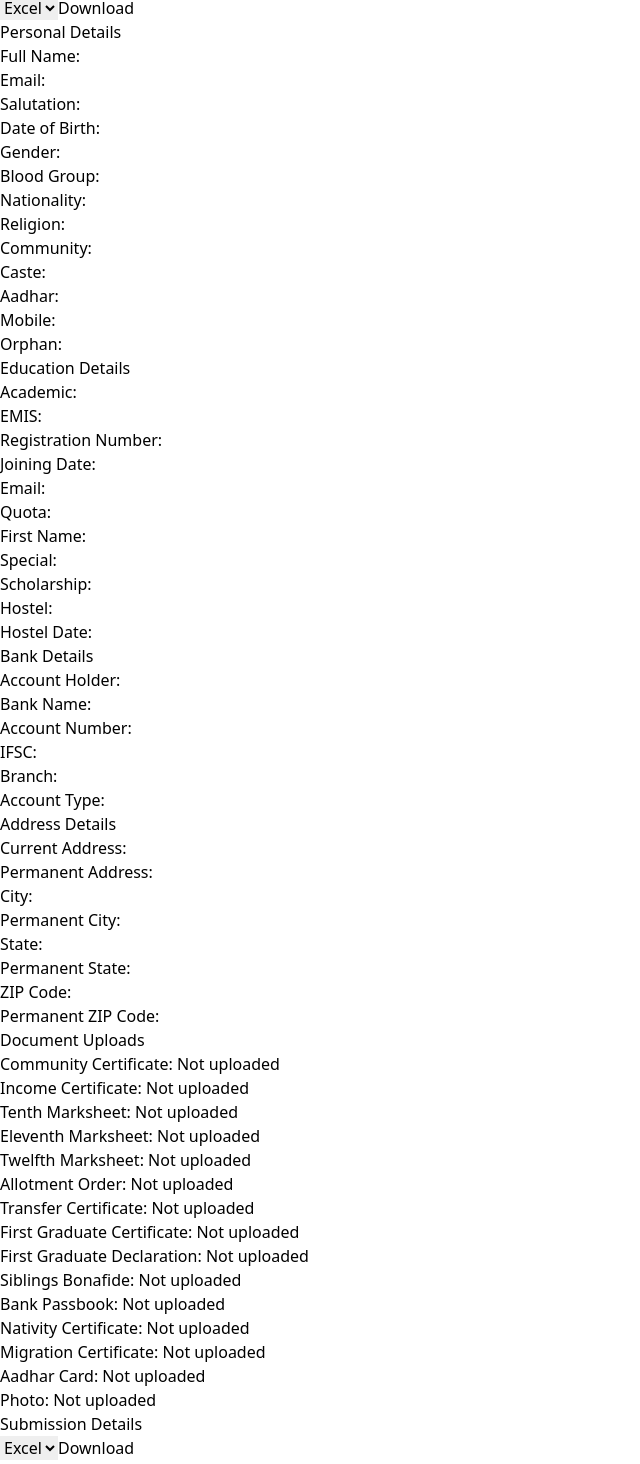
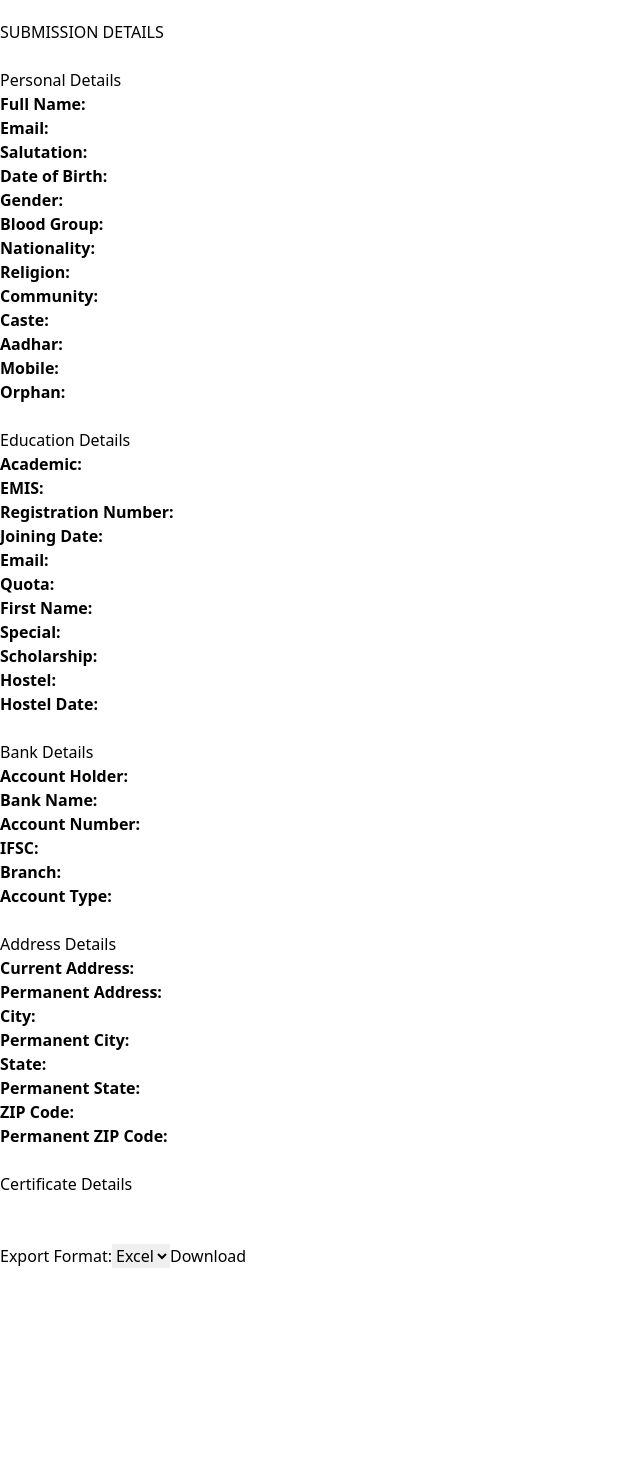
Before and after one commit to Bharathi2005/UMIS, a React (Vite) app in the folder umis_details/: page /submission in a window 1280 px wide. Shown: the part 532-1996 px from the top of the page, without its empty margins (0-640 px from the left). After the commit the page ends 1800 px from the top, so only its background shows below. Built offline with nearby package versions, Linux system fonts and the light colour scheme.

Commit message:
submission alignment

```diff
--- a/umis_details/src/App.jsx
+++ b/umis_details/src/App.jsx
@@ -22,7 +22,7 @@ const App = () => {
           <MainLayout />
         </div>
       </Router>
-      <Submission/>
+
     </FormProvider>
   );
 };
--- a/umis_details/src/pages/Certificates.jsx
+++ b/umis_details/src/pages/Certificates.jsx
@@ -51,21 +51,21 @@ const Certificates = () => {
               <div className="grid-container">
                 {/* Each certificate field */}
                 {[
-                  { label: 'Community Certificate', name: 'communityCertificate' },
-                  { label: 'Income Certificate', name: 'incomeCertificate' },
-                  { label: '10th Marksheet', name: 'tenthMarksheet' },
-                  { label: '11th Marksheet', name: 'eleventhMarksheet' },
-                  { label: '12th Marksheet', name: 'twelfthMarksheet' },
-                  { label: 'Allotment Order', name: 'allotmentOrder' },
-                  { label: 'Transfer Certificate', name: 'transferCertificate' },
-                  { label: 'First Graduate Certificate', name: 'firstGraduateCertificate' },
-                  { label: 'First Graduate Declaration', name: 'firstGraduateDeclaration' },
-                  { label: "Sibling's Bonafide (If 1st Graduate)", name: 'siblingsBonafide' },
-                  { label: 'Bank Passbook', name: 'bankPassbook' },
-                  { label: 'Nativity Certificate', name: 'nativityCertificate' },
-                  { label: 'Migration Certificate', name: 'migrationCertificate' },
-                  { label: 'Aadhar Card', name: 'aadharCard' },
-                  { label: 'Photo', name: 'photo', accept: '.jpg, .jpeg, .png' },
+                  { label: 'Community Certificate', name: 'Community Certificate' },
+                  { label: 'Income Certificate', name: 'Income Certificate' },
+                  { label: '10th Marksheet', name: 'Tenth Marksheet' },
+                  { label: '11th Marksheet', name: 'Eleventh Marksheet' },
+                  { label: '12th Marksheet', name: 'Twelfth Marksheet' },
+                  { label: 'Allotment Order', name: 'Allotment Order' },
+                  { label: 'Transfer Certificate', name: 'Transfer Certificate' },
+                  { label: 'First Graduate Certificate', name: 'First Graduate Certificate' },
+                  { label: 'First Graduate Declaration', name: 'First Graduate Declaration' },
+                  { label: "Sibling's Bonafide (If 1st Graduate)", name: 'Sibling Bonafide' },
+                  { label: 'Bank Passbook', name: 'Passbook' },
+                  { label: 'Nativity Certificate', name: 'Nativity Certificate' },
+                  { label: 'Migration Certificate', name: 'Migration Certificate' },
+                  { label: 'Aadhar Card', name: 'Aadhar Card' },
+                  { label: 'Photo', name: 'Photo', accept: '.jpg, .jpeg, .png' },
                 ].map((item, index) => (
                   <div key={index} className="input-field mb-4">
                     <label className="block mb-2 font-semibold">{item.label}</label>
--- a/umis_details/src/pages/Submission.jsx
+++ b/umis_details/src/pages/Submission.jsx
@@ -1,173 +1,3 @@
-// import React, { useContext } from 'react';
-// import { FormContext } from '../context/FormContext';
-// import * as XLSX from "xlsx";
-
-// const Submission = () => {
-// const { formData } = useContext(FormContext);
-// console.log(formData);
-// const { personalData, educationData, bankData, addressData, certificateData } = formData;
-
-// const exportToExcel = () => {
-// // Prepare data for Excel with headings
-// const data = [
-// {
-// "Full Name": personalData.fullnames,
-// "Email": personalData.email,
-// "Salutation": personalData.salutation,
-// "Date of Birth": personalData.dob,
-// "Gender": personalData.gender,
-// "Blood Group": personalData.blood,
-// "Nationality": personalData.nationality,
-// "Religion": personalData.religion,
-// "Community": personalData.community,
-// "Caste": personalData.caste,
-// "Aadhar": personalData.aadhar,
-// "Mobile": personalData.mobile,
-// "Orphan": personalData.orphan,
-// },
-// {
-// "Academic": educationData.academic,
-// "EMIS": educationData.emis,
-// "Registration Number": educationData.regno,
-// "Joining Date": educationData.joining,
-// "Email": educationData.mail,
-// "Quota": educationData.quota,
-// "First Name": educationData.first,
-// "Special": educationData.special,
-// "Scholarship": educationData.scholarship,
-// "Hostel": educationData.hostel,
-// "Hostel Date": educationData.hosteldate,
-// },
-// {
-// "Account Holder": bankData.accountHolder,
-// "Bank Name": bankData.bankName,
-// "Account Number": bankData.accountNumber,
-// "IFSC": bankData.ifsc,
-// "Branch": bankData.branch,
-// "Account Type": bankData.accountType,
-// },
-// {
-// "Current Address": addressData.currentAddress,
-// "Permanent Address": addressData.permanentAddress,
-// "City": addressData.city,
-// "Permanent City": addressData.permanentCity,
-// "State": addressData.state,
-// "Permanent State": addressData.permanentState,
-// "ZIP Code": addressData.zip,
-// "Permanent ZIP Code": addressData.permanentZip,
-// },
-// {
-// // Assuming each certificate has a name property
-// ...Object.fromEntries(
-// Object.entries(certificateData).map(([key, value]) => [
-// key.replace(/([A-Z])/g, ' $1'), // Format camelCase to spaced words
-// value ? value.name : 'Not uploaded'
-// ])
-// ),
-// }
-// ];
-
-// // Create a new workbook
-// const workbook = XLSX.utils.book_new();
-
-// // Convert JSON data to a worksheet
-// const worksheet = XLSX.utils.json_to_sheet(data);
-
-// // Append the worksheet to the workbook
-// XLSX.utils.book_append_sheet(workbook, worksheet, 'Form Data');
-
-// // Export the workbook as an Excel file
-// XLSX.writeFile(workbook, 'form_data.xlsx');
-// };
-
-// return (
-// <div>
-// <div>
-// <h2>Submission Details</h2>
-// {/* Your existing code for displaying form data */}
-
-// <button onClick={exportToExcel}>Export to Excel</button>
-// </div>
-// <div>
-// <h2>Personal Details</h2>
-// <div>
-// <p>Full Name: {personalData.fullnames}</p>
-// <p>Email: {personalData.email}</p>
-// <p>Salutation: {personalData.salutation}</p>
-// <p>Date of Birth: {personalData.dob}</p>
-// <p>Gender: {personalData.gender}</p>
-// <p>Blood Group: {personalData.blood}</p>
-// <p>Nationality: {personalData.nationality}</p>
-// <p>Religion: {personalData.religion}</p>
-// <p>Community: {personalData.community}</p>
-// <p>Caste: {personalData.caste}</p>
-// <p>Aadhar: {personalData.aadhar}</p>
-// <p>Mobile: {personalData.mobile}</p>
-// <p>Orphan: {personalData.orphan}</p>
-// </div>
-
-// <h2>Education Details</h2>
-// <div>
-// <p>Academic: {educationData.academic}</p>
-// <p>EMIS: {educationData.emis}</p>
-// <p>Registration Number: {educationData.regno}</p>
-// <p>Joining Date: {educationData.joining}</p>
-// <p>Email: {educationData.mail}</p>
-// <p>Quota: {educationData.quota}</p>
-// <p>First Name: {educationData.first}</p>
-// <p>Special: {educationData.special}</p>
-// <p>Scholarship: {educationData.scholarship}</p>
-// <p>Hostel: {educationData.hostel}</p>
-// <p>Hostel Date: {educationData.hosteldate}</p>
-// </div>
-
-// <h2>Bank Details</h2>
-// <div>
-// <p>Account Holder: {bankData.accountHolder}</p>
-// <p>Bank Name: {bankData.bankName}</p>
-// <p>Account Number: {bankData.accountNumber}</p>
-// <p>IFSC: {bankData.ifsc}</p>
-// <p>Branch: {bankData.branch}</p>
-// <p>Account Type: {bankData.accountType}</p>
-// </div>
-
-// <h2>Address Details</h2>
-// <div>
-// <p>Current Address: {addressData.currentAddress}</p>
-// <p>Permanent Address: {addressData.permanentAddress}</p>
-// <p>City: {addressData.city}</p>
-// <p>Permanent City: {addressData.permanentCity}</p>
-// <p>State: {addressData.state}</p>
-// <p>Permanent State: {addressData.permanentState}</p>
-// <p>ZIP Code: {addressData.zip}</p>
-// <p>Permanent ZIP Code: {addressData.permanentZip}</p>
-// </div>
-
-// <h2>Document Uploads</h2>
-// <div>
-// <p>Community Certificate: {certificateData.communityCertificate ? certificateData.communityCertificate.name : "Not uploaded"}</p>
-// <p>Income Certificate: {certificateData.incomeCertificate ? certificateData.incomeCertificate.name : "Not uploaded"}</p>
-// <p>Tenth Marksheet: {certificateData.tenthMarksheet ? certificateData.tenthMarksheet.name : "Not uploaded"}</p>
-// <p>Eleventh Marksheet: {certificateData.eleventhMarksheet ? certificateData.eleventhMarksheet.name : "Not uploaded"}</p>
-// <p>Twelfth Marksheet: {certificateData.twelfthMarksheet ? certificateData.twelfthMarksheet.name : "Not uploaded"}</p>
-// <p>Allotment Order: {certificateData.allotmentOrder ? certificateData.allotmentOrder.name : "Not uploaded"}</p>
-// <p>Transfer Certificate: {certificateData.transferCertificate ? certificateData.transferCertificate.name : "Not uploaded"}</p>
-// <p>First Graduate Certificate: {certificateData.firstGraduateCertificate ? certificateData.firstGraduateCertificate.name : "Not uploaded"}</p>
-// <p>First Graduate Declaration: {certificateData.firstGraduateDeclaration ? certificateData.firstGraduateDeclaration.name : "Not uploaded"}</p>
-// <p>Siblings Bonafide: {certificateData.siblingsBonafide ? certificateData.siblingsBonafide.name : "Not uploaded"}</p>
-// <p>Bank Passbook: {certificateData.bankPassbook ? certificateData.bankPassbook.name : "Not uploaded"}</p>
-// <p>Nativity Certificate: {certificateData.nativityCertificate ? certificateData.nativityCertificate.name : "Not uploaded"}</p>
-// <p>Migration Certificate: {certificateData.migrationCertificate ? certificateData.migrationCertificate.name : "Not uploaded"}</p>
-// <p>Aadhar Card: {certificateData.aadharCard ? certificateData.aadharCard.name : "Not uploaded"}</p>
-// <p>Photo: {certificateData.photo ? certificateData.photo.name : "Not uploaded"}</p>
-// </div>
-// </div>
-// </div>
-// );
-// };
-
-// export default Submission;
-
 import React, { useContext } from "react";
 import { FormContext } from "../context/FormContext";
 import * as XLSX from "xlsx"; // For Excel export
@@ -194,7 +24,6 @@ const Submission = () => {
   };
 
   const exportToExcel = () => {
- // Prepare data for Excel with headings
     const data = [
       {
         "Full Name": personalData.fullnames,
@@ -245,37 +74,27 @@ const Submission = () => {
       {
         ...Object.fromEntries(
           Object.entries(certificateData).map(([key, value]) => [
- key.replace(/([A-Z])/g, " $1"), // Format camelCase to spaced words
+            key.replace(/([A-Z])/g, " $1"),
             value ? value.name : "Not uploaded",
           ])
         ),
       },
     ];
 
- // Create a new workbook
     const workbook = XLSX.utils.book_new();
-
- // Convert JSON data to a worksheet
     const worksheet = XLSX.utils.json_to_sheet(data);
-
- // Append the worksheet to the workbook
     XLSX.utils.book_append_sheet(workbook, worksheet, "Form Data");
-
- // Export the workbook as an Excel file
     XLSX.writeFile(workbook, "form_data.xlsx");
   };
 
   const exportToPDF = () => {
     const doc = new jsPDF();
-
- // Add title
     doc.setFontSize(20);
     doc.text("Submission Details", 10, 10);
 
     // Add Personal Details
     doc.setFontSize(14);
     doc.text("Personal Details:", 10, 20);
-
     doc.setFontSize(12);
     doc.text(`Full Name: ${personalData.fullnames}`, 10, 30);
     doc.text(`Email: ${personalData.email}`, 10, 40);
@@ -295,7 +114,6 @@ const Submission = () => {
     doc.addPage();
     doc.setFontSize(14);
     doc.text("Education Details:", 10, 20);
-
     doc.setFontSize(12);
     doc.text(`Academic: ${educationData.academic}`, 10, 30);
     doc.text(`EMIS: ${educationData.emis}`, 10, 40);
@@ -309,31 +127,10 @@ const Submission = () => {
     doc.text(`Hostel: ${educationData.hostel}`, 10, 120);
     doc.text(`Hostel Date: ${educationData.hosteldate}`, 10, 130);
 
-
- // Add more details similarly...
-
- // Add Bank Details
- doc.addPage();
- doc.setFontSize(14);
- doc.text("Bank Details:", 10, 20);
-
- doc.setFontSize(12);
- doc.text(`Account Holder: ${bankData.accountHolder}`, 10, 30);
- doc.text(`Bank Name: ${bankData.bankName}`, 10, 40);
- doc.text(`Account Number: ${bankData.accountNumber}`, 10, 50);
- doc.text(`IFSC: ${bankData.ifsc}`, 10, 60);
- doc.text(`Branch: ${bankData.branch}`, 10, 70);
- doc.text(`Account Type: ${bankData.accountType}`, 10, 80);
-
- // Add more details similarly...
-
- // Add more details similarly...
-
     // Add Address Details
     doc.addPage();
     doc.setFontSize(14);
     doc.text("Address Details:", 10, 20);
-
     doc.setFontSize(12);
     doc.text(`Current Address: ${addressData.currentAddress}`, 10, 30);
     doc.text(`Permanent Address: ${addressData.permanentAddress}`, 10, 40);
@@ -344,185 +141,102 @@ const Submission = () => {
     doc.text(`ZIP Code: ${addressData.zip}`, 10, 90);
     doc.text(`Permanent ZIP Code: ${addressData.permanentZip}`, 10, 100);
 
- // Add more details similarly...
-
- // Add Document Uploads
- doc.addPage();
- doc.setFontSize(14);
- doc.text("Document Uploads:", 10, 20);
-
- Object.entries(certificateData).forEach(([key, value], index) => {
- const certificateName = value ? value.name : "Not uploaded";
- doc.setFontSize(12);
- const yPosition = 30 + index * 10; // Adjust vertical position for each entry
- doc.text(
- `${key.replace(/([A-Z])/g, " $1")}: ${certificateName}`,
- 10,
- yPosition
- );
- });
-
- // Save the PDF
     doc.save("form_data.pdf");
   };
 
   return (
- <div>
- <h2>Submission Details</h2>
+    <>
+    <br></br>
+    <br></br>
+    <div className="max-w-3xl my-8 mx-auto p-8 bg-gray-100 shadow-2xl rounded-lg">
+      <h2 className="text-2xl font-extrabold flex flex-row justify-center items-center mb-4">SUBMISSION DETAILS</h2>
 
- <select value={format} onChange={(e) => setFormat(e.target.value)}>
+
+<br></br>
+      <h3 className="text-xl font-extrabold mb-2">Personal Details</h3>
+      <div className="grid grid-cols-1 sm:grid-cols-2 gap-4">
+        <p><strong>Full Name:</strong> {personalData.fullnames}</p>
+        <p><strong>Email:</strong> {personalData.email}</p>
+        <p><strong>Salutation:</strong> {personalData.salutation}</p>
+        <p><strong>Date of Birth:</strong> {personalData.dob}</p>
+        <p><strong>Gender:</strong> {personalData.gender}</p>
+        <p><strong>Blood Group:</strong> {personalData.blood}</p>
+        <p><strong>Nationality:</strong> {personalData.nationality}</p>
+        <p><strong>Religion:</strong> {personalData.religion}</p>
+        <p><strong>Community:</strong> {personalData.community}</p>
+        <p><strong>Caste:</strong> {personalData.caste}</p>
+        <p><strong>Aadhar:</strong> {personalData.aadhar}</p>
+        <p><strong>Mobile:</strong> {personalData.mobile}</p>
+        <p><strong>Orphan:</strong> {personalData.orphan}</p>
+      </div>
+        <br></br>
+      <h3 className="text-xl font-extrabold mt-6 mb-2">Education Details</h3>
+      <div className="grid grid-cols-1 sm:grid-cols-2 gap-4">
+        <p><strong>Academic:</strong> {educationData.academic}</p>
+        <p><strong>EMIS:</strong> {educationData.emis}</p>
+        <p><strong>Registration Number:</strong> {educationData.regno}</p>
+        <p><strong>Joining Date:</strong> {educationData.joining}</p>
+        <p><strong>Email:</strong> {educationData.mail}</p>
+        <p><strong>Quota:</strong> {educationData.quota}</p>
+        <p><strong>First Name:</strong> {educationData.first}</p>
+        <p><strong>Special:</strong> {educationData.special}</p>
+        <p><strong>Scholarship:</strong> {educationData.scholarship}</p>
+        <p><strong>Hostel:</strong> {educationData.hostel}</p>
+        <p><strong>Hostel Date:</strong> {educationData.hosteldate}</p>
+      </div>
+        <br></br>
+      <h3 className="text-xl font-extrabold mt-6 mb-2">Bank Details</h3>
+      <div className="grid grid-cols-1 sm:grid-cols-2 gap-4">
+        <p><strong>Account Holder:</strong> {bankData.accountHolder}</p>
+        <p><strong>Bank Name:</strong> {bankData.bankName}</p>
+        <p><strong>Account Number:</strong> {bankData.accountNumber}</p>
+        <p><strong>IFSC:</strong> {bankData.ifsc}</p>
+        <p><strong>Branch:</strong> {bankData.branch}</p>
+        <p><strong>Account Type:</strong> {bankData.accountType}</p>
+      </div>
+    <br></br>
+      <h3 className="text-xl font-extrabold mt-6 mb-2">Address Details</h3>
+      <div className="grid grid-cols-1 sm:grid-cols-2 gap-4">
+        <p><strong>Current Address:</strong> {addressData.currentAddress}</p>
+        <p><strong>Permanent Address:</strong> {addressData.permanentAddress}</p>
+        <p><strong>City:</strong> {addressData.city}</p>
+        <p><strong>Permanent City:</strong> {addressData.permanentCity}</p>
+        <p><strong>State:</strong> {addressData.state}</p>
+        <p><strong>Permanent State:</strong> {addressData.permanentState}</p>
+        <p><strong>ZIP Code:</strong> {addressData.zip}</p>
+        <p><strong>Permanent ZIP Code:</strong> {addressData.permanentZip}</p>
+      </div>
+        <br></br>
+      <h3 className="text-xl font-extrabold mt-6 mb-2">Certificate Details</h3>
+      <div className="grid grid-cols-1 sm:grid-cols-2 gap-4">
+        {Object.keys(certificateData).map((key) => (
+          <p key={key}>
+            <strong>{key.replace(/([A-Z])/g, " $1")}:</strong>
+            {certificateData[key] ? certificateData[key].name : "Not uploaded"}
+          </p>
+        ))}
+      </div>
+      <br></br>
+      <br></br>
+      <div className="mb-4">
+        <label className="font-semibold mr-2">Export Format:</label>
+        <select
+          value={format}
+          onChange={(e) => setFormat(e.target.value)}
+          className="border border-gray-300 rounded p-2"
+        >
           <option value="pdf">PDF</option>
           <option value="excel">Excel</option>
         </select>
-
- <button onClick={handleDownload}>Download</button>
-
- <h2>Personal Details</h2>
- <div>
- <p>Full Name: {personalData.fullnames}</p>
- <p>Email: {personalData.email}</p>
- <p>Salutation: {personalData.salutation}</p>
- <p>Date of Birth: {personalData.dob}</p>
- <p>Gender: {personalData.gender}</p>
- <p>Blood Group: {personalData.blood}</p>
- <p>Nationality: {personalData.nationality}</p>
- <p>Religion: {personalData.religion}</p>
- <p>Community: {personalData.community}</p>
- <p>Caste: {personalData.caste}</p>
- <p>Aadhar: {personalData.aadhar}</p>
- <p>Mobile: {personalData.mobile}</p>
- <p>Orphan: {personalData.orphan}</p>
- </div>
-
- <h2>Education Details</h2>
- <div>
- <p>Academic: {educationData.academic}</p>
- <p>EMIS: {educationData.emis}</p>
- <p>Registration Number: {educationData.regno}</p>
- <p>Joining Date: {educationData.joining}</p>
- <p>Email: {educationData.mail}</p>
- <p>Quota: {educationData.quota}</p>
- <p>First Name: {educationData.first}</p>
- <p>Special: {educationData.special}</p>
- <p>Scholarship: {educationData.scholarship}</p>
- <p>Hostel: {educationData.hostel}</p>
- <p>Hostel Date: {educationData.hosteldate}</p>
- </div>
-
- <h2>Bank Details</h2>
- <div>
- <p>Account Holder: {bankData.accountHolder}</p>
- <p>Bank Name: {bankData.bankName}</p>
- <p>Account Number: {bankData.accountNumber}</p>
- <p>IFSC: {bankData.ifsc}</p>
- <p>Branch: {bankData.branch}</p>
- <p>Account Type: {bankData.accountType}</p>
- </div>
-
- <h2>Address Details</h2>
- <div>
- <p>Current Address: {addressData.currentAddress}</p>
- <p>Permanent Address: {addressData.permanentAddress}</p>
- <p>City: {addressData.city}</p>
- <p>Permanent City: {addressData.permanentCity}</p>
- <p>State: {addressData.state}</p>
- <p>Permanent State: {addressData.permanentState}</p>
- <p>ZIP Code: {addressData.zip}</p>
- <p>Permanent ZIP Code: {addressData.permanentZip}</p>
- </div>
-
- <h2>Document Uploads</h2>
- <div>
- <p>
- Community Certificate:{" "}
- {certificateData.communityCertificate
- ? certificateData.communityCertificate.name
- : "Not uploaded"}
- </p>
- <p>
- Income Certificate:{" "}
- {certificateData.incomeCertificate
- ? certificateData.incomeCertificate.name
- : "Not uploaded"}
- </p>
- <p>
- Tenth Marksheet:{" "}
- {certificateData.tenthMarksheet
- ? certificateData.tenthMarksheet.name
- : "Not uploaded"}
- </p>
- <p>
- Eleventh Marksheet:{" "}
- {certificateData.eleventhMarksheet
- ? certificateData.eleventhMarksheet.name
- : "Not uploaded"}
- </p>
- <p>
- Twelfth Marksheet:{" "}
- {certificateData.twelfthMarksheet
- ? certificateData.twelfthMarksheet.name
- : "Not uploaded"}
- </p>
- <p>
- Allotment Order:{" "}
- {certificateData.allotmentOrder
- ? certificateData.allotmentOrder.name
- : "Not uploaded"}
- </p>
- <p>
- Transfer Certificate:{" "}
- {certificateData.transferCertificate
- ? certificateData.transferCertificate.name
- : "Not uploaded"}
- </p>
- <p>
- First Graduate Certificate:{" "}
- {certificateData.firstGraduateCertificate
- ? certificateData.firstGraduateCertificate.name
- : "Not uploaded"}
- </p>
- <p>
- First Graduate Declaration:{" "}
- {certificateData.firstGraduateDeclaration
- ? certificateData.firstGraduateDeclaration.name
- : "Not uploaded"}
- </p>
- <p>
- Siblings Bonafide:{" "}
- {certificateData.siblingsBonafide
- ? certificateData.siblingsBonafide.name
- : "Not uploaded"}
- </p>
- <p>
- Bank Passbook:{" "}
- {certificateData.bankPassbook
- ? certificateData.bankPassbook.name
- : "Not uploaded"}
- </p>
- <p>
- Nativity Certificate:{" "}
- {certificateData.nativityCertificate
- ? certificateData.nativityCertificate.name
- : "Not uploaded"}
- </p>
- <p>
- Migration Certificate:{" "}
- {certificateData.migrationCertificate
- ? certificateData.migrationCertificate.name
- : "Not uploaded"}
- </p>
- <p>
- Aadhar Card:{" "}
- {certificateData.aadharCard
- ? certificateData.aadharCard.name
- : "Not uploaded"}
- </p>
- <p>
- Photo:{" "}
- {certificateData.photo ? certificateData.photo.name : "Not uploaded"}
- </p>
+        <button
+          onClick={handleDownload}
+          className="ml-4 bg-blue-500 text-white px-4 py-2 rounded hover:bg-blue-600"
+        >
+          Download
+        </button>
       </div>
     </div>
+    </>
   );
 };
 
```
Lines whose indentation alone changed are shown as unchanged.
